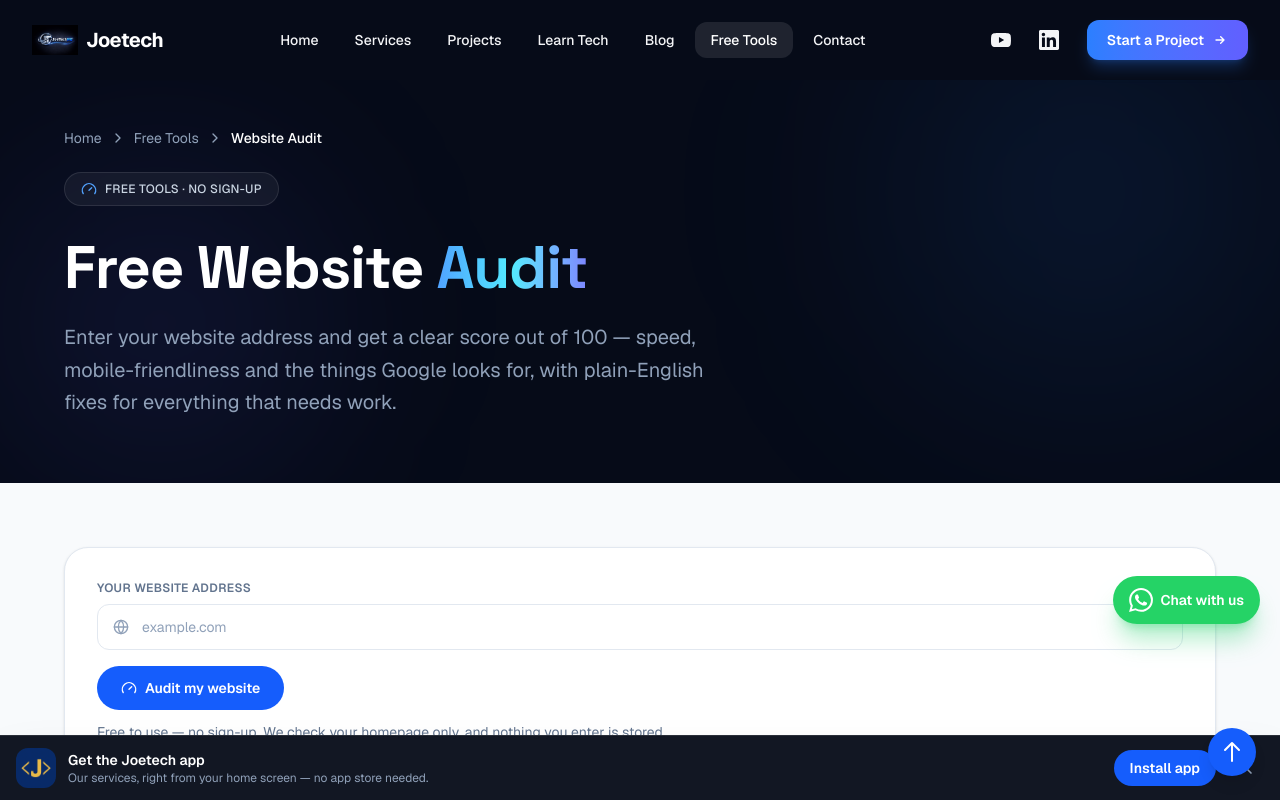
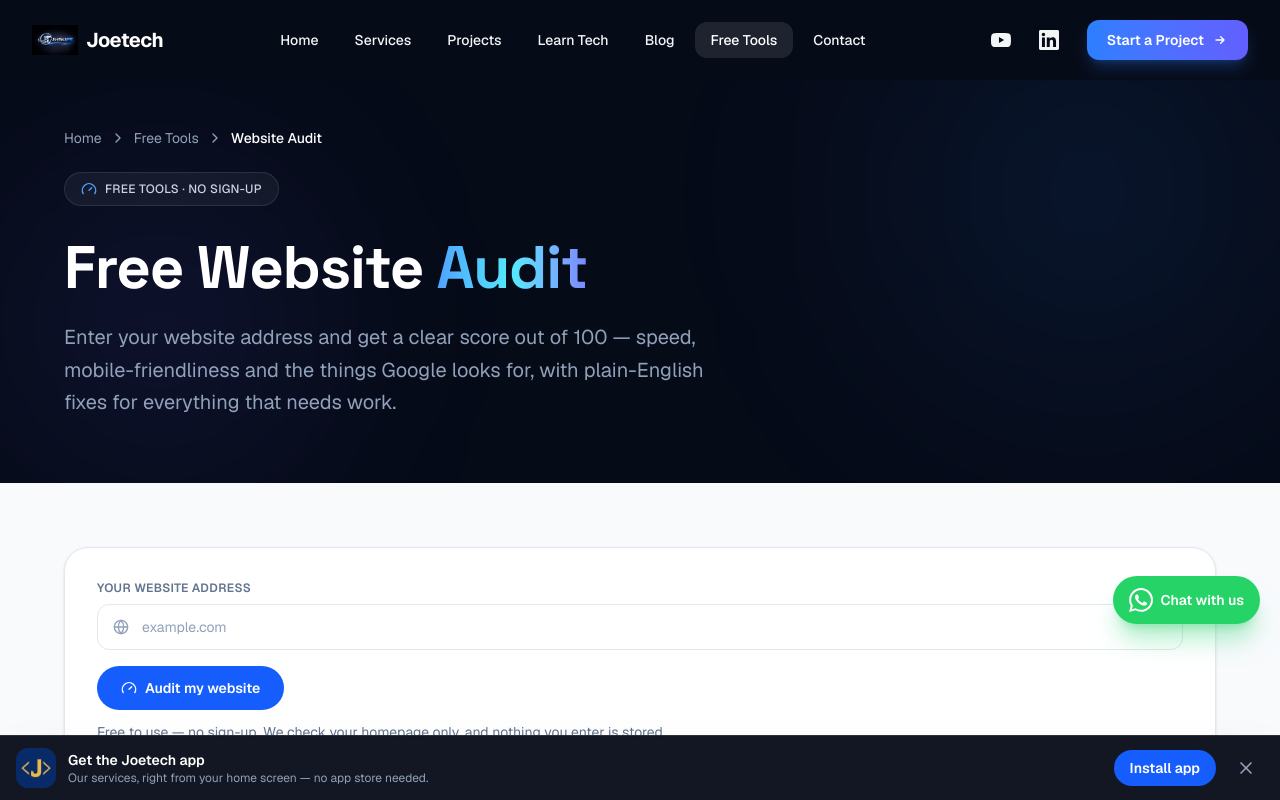
Before and after one commit to JoelionWebDev/joetech, a Next.js app: page /tools/website-audit in a window 1280 px wide. Shown: the top 800 px of the page. Built offline with nearby package versions, Linux system fonts and the light colour scheme.

Commit message:
Update Footer.jsx to use scroll-aware BackToTop

```diff
--- a/app/components/Footer.jsx
+++ b/app/components/Footer.jsx
@@ -1,4 +1,4 @@
-import ClientButton from "../../components/ClientButton";
+import BackToTop from "../../components/BackToTop";
 import { PHONE_NUMBER, PHONE_TEL, CONTACT_EMAIL } from "../../lib/site";
 
 const currentYear = new Date().getFullYear();
@@ -220,15 +220,7 @@ const Footer = () => {
         </div>
       </div>
 
-      <ClientButton
-        scrollToTop
-        className="fixed bottom-6 right-6 w-12 h-12 bg-blue-600 hover:bg-blue-700 text-white rounded-full shadow-lg hover:shadow-xl transition-all duration-300 transform hover:scale-110 focus:outline-none focus:ring-2 focus:ring-blue-400 focus:ring-offset-2 focus:ring-offset-gray-900 z-50"
-        ariaLabel="Scroll back to top of page"
-      >
-        <svg className="w-6 h-6 mx-auto" fill="none" stroke="currentColor" viewBox="0 0 24 24" aria-hidden="true">
-          <path strokeLinecap="round" strokeLinejoin="round" strokeWidth={2} d="M5 10l7-7m0 0l7 7m-7-7v18" />
-        </svg>
-      </ClientButton>
+      <BackToTop />
     </footer>
   );
 };
```
